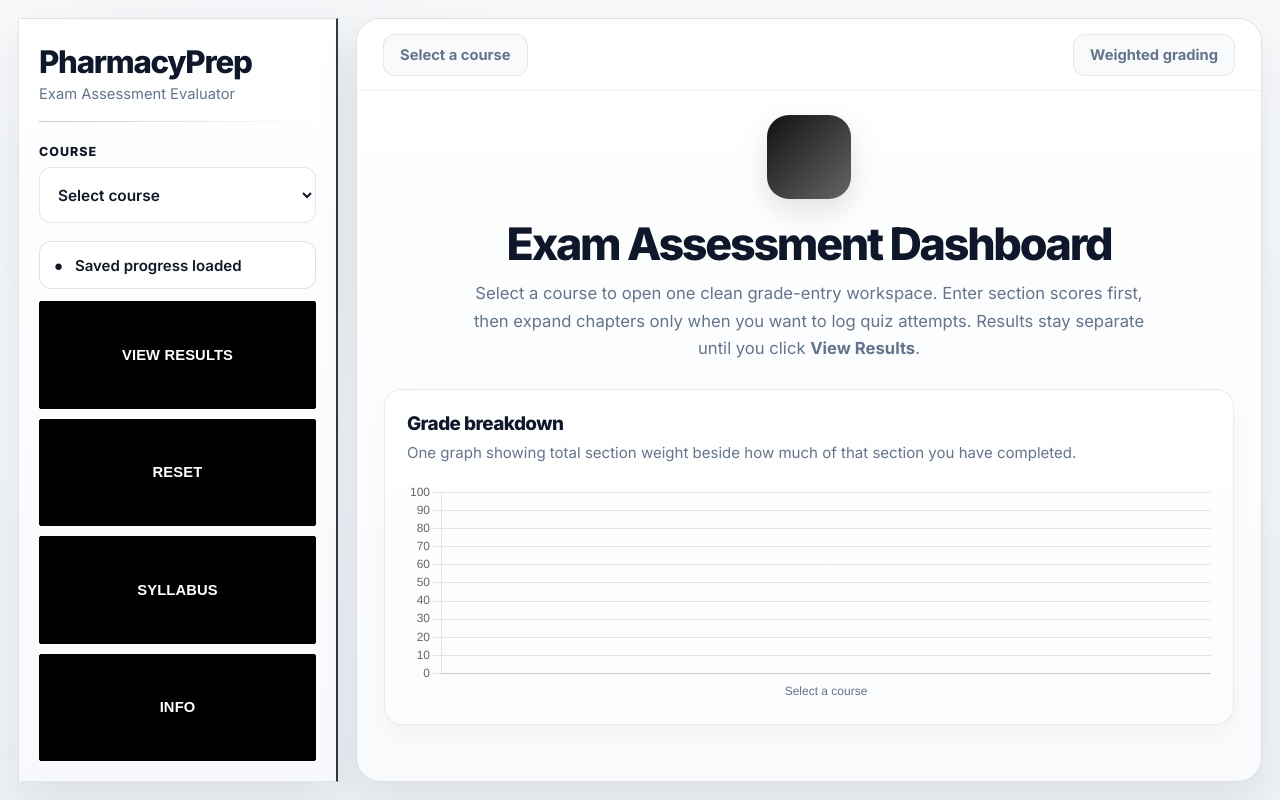
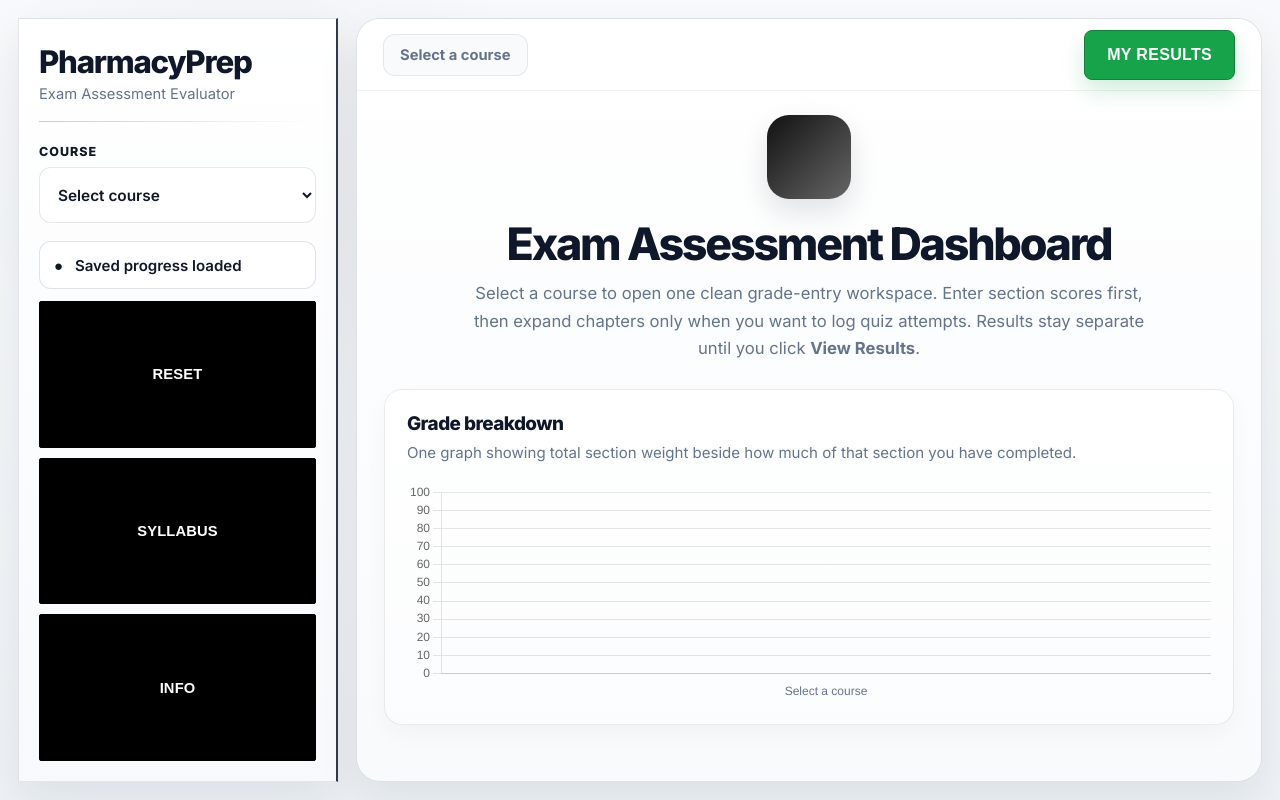
Before and after one commit to ausaafa/GradeCalculator, a Flask app: page / in a window 1280 px wide. Run offline with Flask 3, Linux system fonts and the light colour scheme.

Commit message:
Updated UI

```diff
--- a/templates/index.html
+++ b/templates/index.html
@@ -436,7 +436,6 @@
     .chapter-discuss-btn{width:38px!important;height:38px!important;min-width:38px!important;border-radius:8px!important;border:1px solid rgba(15,23,42,.14)!important;background:#fff!important;color:#111827!important;font-size:1.08rem!important;box-shadow:none!important;padding:0!important;display:grid!important;place-items:center!important;transition:.15s ease!important}
     .chapter-discuss-btn:hover{background:#f1f5f9!important;border-color:#94a3b8!important;transform:translateY(-1px)!important}
     .chapter-discuss-btn.active{background:#050505!important;color:#fff!important;border-color:#050505!important}
-    .chapter-entry{grid-template-columns:minmax(220px,1fr) 88px 166px 142px 104px!important}
     .self-type-note{margin-top:8px;padding:10px 12px;border:1px solid rgba(15,23,42,.08);background:#f8fafc;border-radius:8px;color:#475569;font-size:.82rem;font-weight:650;line-height:1.4}
     .results-compact-note{margin-bottom:18px}
 
@@ -516,6 +515,26 @@
       border-color:#111827!important;
     }
 
+
+    /* ── PATCH: top My Results button + emoji quick scoring ── */
+    .top-results-btn{
+      height:50px!important;
+      padding:0 22px!important;
+      border-radius:8px!important;
+      border:1px solid #15803d!important;
+      background:#16a34a!important;
+      color:#fff!important;
+      font-size:1rem!important;
+      font-weight:900!important;
+      cursor:pointer!important;
+      box-shadow:0 10px 22px rgba(22,163,74,.20)!important;
+      text-transform:uppercase;
+      letter-spacing:.02em;
+    }
+    .top-results-btn:hover{background:#15803d!important;transform:translateY(-1px)}
+    .emoji-score-hint{color:#64748b;font-size:.78rem;font-weight:700;margin-top:3px;line-height:1.35}
+    .chapter-entry{grid-template-columns:minmax(220px,1fr) 88px 156px 112px!important}
+
     @media(max-width:1200px){.course-summary-grid,.part-score-row,.chapter-entry,.part-picker-row{grid-template-columns:1fr!important}.input-head{flex-direction:column}.readiness-table{min-width:680px}.readiness-card{overflow-x:auto}}
 
     @media(max-width:1200px){
@@ -640,7 +659,7 @@
     <div class="status-chip" id="status"><span>●</span>&nbsp;Default page loaded</div>
 
     <div class="sidebar-actions">
-      <button class="side-btn" id="viewResultsBtn">View Results</button>
+      <button class="side-btn" id="viewResultsBtn" style="display:none">View Results</button>
       <button class="side-btn outline-btn" id="resetBtn">Reset</button>
       <button class="side-btn outline-btn" id="syllabusBtn">Syllabus</button>
       <button class="side-btn outline-btn" id="infoBtn">Info</button>
@@ -653,7 +672,7 @@
         <button class="top-back-btn" id="backBtn" style="display:none">← Back</button>
         <div class="top-pill" id="topPillLeft">Select a course</div>
       </div>
-      <div class="top-pill" id="weightingPill">Weighted grading</div>
+      <button class="top-pill top-results-btn" id="weightingPill" type="button">My Results</button>
     </div>
 
     <div class="main-scroll">
@@ -684,7 +703,7 @@
                 <h2 id="inputCourseTitle">Course grade entry</h2>
                 <p>Enter all section scores on this page. Chapter scoring is optional and stays collapsed until you expand a section.</p>
               </div>
-              <button class="primary-btn" id="inputViewResultsBtn">View Results</button>
+              <button class="primary-btn" id="inputViewResultsBtn">My Results</button>
             </div>
             <div class="course-summary-grid" id="courseSummaryGrid"></div>
             <div class="entry-list" id="gradeEntryPanel"></div>
@@ -906,7 +925,7 @@ ddCourse.addEventListener("change",()=>{
     ddChapter.disabled = true;
 
     partLabel.textContent = "Part";
-    weightingPill.textContent = "Weighted grading";
+    weightingPill.textContent = "My Results";
     topPill.textContent = "Select a course";
     setStatus("Default page loaded");
 
@@ -937,7 +956,7 @@ ddCourse.addEventListener("change",()=>{
   ddChapter.disabled = true;
 
   const weights = Object.values(course.parts).map(p=>p.weight).join(" / ");
-  weightingPill.textContent = `Weighted grading: ${weights}`;
+  weightingPill.textContent = "My Results";
   topPill.textContent = state.selectedCourse;
   setStatus("Course selected");
 
@@ -971,6 +990,10 @@ document.getElementById("viewResultsBtn").addEventListener("click",()=>{
   if(!state.selectedCourse){setStatus("Select a course first");return;}
   pushView("resultsView");renderResultsView();setStatus("Results loaded");
 });
+weightingPill.addEventListener("click",()=>{
+  if(!state.selectedCourse){setStatus("Select a course first");return;}
+  pushView("resultsView");renderResultsView();setStatus("Results loaded");
+});
 document.getElementById("inputViewResultsBtn").addEventListener("click",()=>{
   if(!state.selectedCourse){setStatus("Select a course first");return;}
   pushView("resultsView");renderResultsView();setStatus("Results loaded");
@@ -990,7 +1013,7 @@ document.getElementById("resetBtn").addEventListener("click",()=>{
 
   partLabel.textContent = "Part";
   topPill.textContent = "Select a course";
-  weightingPill.textContent = "Weighted grading";
+  weightingPill.textContent = "My Results";
   setStatus("Default page loaded");
 
   viewStack.length = 0;
@@ -1038,7 +1061,7 @@ document.getElementById("resetBtn").addEventListener("click",()=>{
 
   partLabel.textContent = "Part";
   topPill.textContent = "Select a course";
-  weightingPill.textContent = "Weighted grading";
+  weightingPill.textContent = "My Results";
   setStatus("Default page loaded");
 
   // Return to default screen
@@ -1355,7 +1378,7 @@ function renderGradeEntryView(){
     <div class="summary-tile"><strong>${pKeys.length}</strong><span>${xe(course.partLabel)} sections</span></div>
     <div class="summary-tile"><strong>${totalChapters}</strong><span>Available chapters</span></div>
     <div class="summary-tile"><strong>${completedChapters}/${totalChapters}</strong><span>Chapters scored</span></div>`;
-  weightingPill.textContent=`Weighted grading: ${weights}`;
+  weightingPill.textContent= "My Results";
   topPill.textContent=state.selectedCourse;
   const options=pKeys.map(p=>`<option value="${xe(p)}" ${p===inputSelectedPart?"selected":""}>${xe(p)} (${parts[p].weight}%)</option>`).join("");
   document.getElementById("gradeEntryPanel").innerHTML=`
@@ -1409,7 +1432,6 @@ function renderSelectedPartEntry(partKey){
           <span>${pr.done}/${pr.total} completed</span>
         </div>
         <div class="chapter-search"><input type="text" placeholder="Filter visible chapters..." oninput="filterVisibleChapterRows(this.value)"></div>
-        <div class="self-type-note"><strong>Self Assessment — Types of questions:</strong> Recall · Problem Solving · Critical Thinking · Math Calculations · Regulations &amp; Ethics</div>
         <div class="chapter-entry-list">${chapterRows}</div>
         ${part.chapters.length>6?`<button class="show-more-btn" onclick="toggleChapterList()">${inputShowAllChapters?"Show fewer chapters":"Show all chapters"}${hiddenCount?` (${hiddenCount} more)`:""}</button>`:""}
       </div>
@@ -1423,21 +1445,22 @@ function renderChapterEntryRow(partKey,chapter,chapterIdx){
   const selectedFeedback=state.chapterFeedback[feedbackKey]||"";
   const safeHash=Math.abs(hashCode(partKey+chapter));
   const inputId=`ch_${safeHash}`;
-  const typeId=`type_${safeHash}`;
   const rowId=`row_${safeHash}`;
-  const typeOptions=SELF_ASSESSMENT_TYPES.map(type=>`<option value="${xe(type)}" ${latest&&latest.questionType===type?"selected":""}>${xe(type)}</option>`).join("");
-  const reactionButtons=Object.keys(DISCUSSION_REACTIONS).map(key=>`<button class="chapter-discuss-btn ${selectedFeedback===key?"active":""}" type="button" onclick="setChapterFeedback('${encodeURIComponent(partKey)}','${encodeURIComponent(chapter)}','${key}')" title="Mark for discussion: ${key}">${DISCUSSION_REACTIONS[key]}</button>`).join("");
-  const latestType=latest&&latest.questionType?` · ${xe(latest.questionType)}`:"";
-  const feedbackText=selectedFeedback?` · Discussion: ${DISCUSSION_REACTIONS[selectedFeedback]}`:"";
+  const reactionButtons=Object.keys(DISCUSSION_REACTIONS).map(key=>{
+    const label = key==="up" ? "Quick score: above 70%" : key==="neutral" ? "Quick score: 50–60%" : "Quick score: below 50%";
+    return `<button class="chapter-discuss-btn ${selectedFeedback===key?"active":""}" type="button" onclick="setChapterFeedback('${encodeURIComponent(partKey)}','${encodeURIComponent(chapter)}','${key}')" title="${label}">${DISCUSSION_REACTIONS[key]}</button>`;
+  }).join("");
+  const latestType=latest&&latest.quickSource?` · ${xe(latest.quickSource)}`:"";
+  const feedbackText=selectedFeedback?` · Quick: ${DISCUSSION_REACTIONS[selectedFeedback]}`:"";
   return `<div class="chapter-entry" id="${rowId}" data-search="${xe((partKey+' '+chapter).toLowerCase())}">
     <div>
       <div class="chapter-entry-title">${xe(chapter)}</div>
       <div class="chapter-entry-meta">${latest?`Latest: ${latest.earned}/${latest.possible} · ${latest.score}%${latestType} · ${attempts.length} attempt${attempts.length===1?"":"s"}${feedbackText}`:`No attempts yet${feedbackText}`}</div>
+      <div class="emoji-score-hint">👍 above 70% · 😐 50–60% · 👎 below 50%</div>
     </div>
     <input id="${inputId}" type="number" min="0" max="10" step="1" placeholder="0–10">
-    <select id="${typeId}" class="self-assess-select" aria-label="Self assessment question type">${typeOptions}</select>
     <div class="chapter-discuss-actions">${reactionButtons}</div>
-    <button onclick="saveChapterAttemptFor('${encodeURIComponent(partKey)}','${encodeURIComponent(chapter)}','${inputId}','${typeId}')">Add /10</button>
+    <button onclick="saveChapterAttemptFor('${encodeURIComponent(partKey)}','${encodeURIComponent(chapter)}','${inputId}')">Add Score</button>
   </div>`;
 }
 function toggleChapterList(){
@@ -1467,37 +1490,43 @@ function savePartExamFor(encodedPart,idx){
   state.partExamScores[partKey]=v;
   saveState();setStatus("Section score saved");renderGradeEntryView();destroyChart("defaultBarChart");renderDefaultBarChart();
 }
-function saveChapterAttemptFor(encodedPart,encodedChapter,inputId,typeId){
+function saveChapterAttemptFor(encodedPart,encodedChapter,inputId){
   const partKey=decodeURIComponent(encodedPart);
   const chapter=decodeURIComponent(encodedChapter);
   const inp=document.getElementById(inputId);
   const earned=parseInt(inp?inp.value:"",10);
-  const typeEl=document.getElementById(typeId);
-  const questionType=typeEl?typeEl.value:SELF_ASSESSMENT_TYPES[0];
   if(isNaN(earned)||earned<0||earned>QUIZ_MAX){setStatus(`Score must be between 0 and ${QUIZ_MAX}`);return;}
   const key=chKey(partKey,chapter);
   if(!state.chapterAttempts[key])state.chapterAttempts[key]=[];
   const n=state.chapterAttempts[key].length+1;
   const percent=Math.round(earned/QUIZ_MAX*1000)/10;
-  const entry={part:partKey,chapter,label:`Attempt ${n}`,earned,possible:QUIZ_MAX,score:percent,questionType,timestamp:new Date().toLocaleString()};
+  const entry={part:partKey,chapter,label:`Attempt ${n}`,earned,possible:QUIZ_MAX,score:percent,timestamp:new Date().toLocaleString()};
   state.chapterAttempts[key].push(entry);
   state.attemptTimeline.push(entry);
-  saveState();setStatus("Chapter attempt saved");renderGradeEntryView();destroyChart("defaultBarChart");renderDefaultBarChart();
+  saveState();setStatus("Chapter score saved");renderGradeEntryView();destroyChart("defaultBarChart");renderDefaultBarChart();
 }
 function setChapterFeedback(encodedPart,encodedChapter,reaction){
   const partKey=decodeURIComponent(encodedPart);
   const chapter=decodeURIComponent(encodedChapter);
   const key=chKey(partKey,chapter);
-  if(state.chapterFeedback[key]===reaction){
-    delete state.chapterFeedback[key];
-    setStatus("Chapter discussion marker cleared");
-  }else{
-    state.chapterFeedback[key]=reaction;
-    const label=reaction==="up"?"confident":reaction==="neutral"?"needs review":"needs discussion";
-    setStatus(`Chapter marked: ${label}`);
-  }
+  const quickScores={up:8, neutral:6, down:4};
+  const quickLabels={up:"Quick score: above 70%", neutral:"Quick score: 50–60%", down:"Quick score: below 50%"};
+
+  state.chapterFeedback[key]=reaction;
+  if(!state.chapterAttempts[key])state.chapterAttempts[key]=[];
+
+  const earned=quickScores[reaction];
+  const n=state.chapterAttempts[key].length+1;
+  const percent=Math.round(earned/QUIZ_MAX*1000)/10;
+  const entry={part:partKey,chapter,label:`Attempt ${n}`,earned,possible:QUIZ_MAX,score:percent,quickSource:quickLabels[reaction],timestamp:new Date().toLocaleString()};
+  state.chapterAttempts[key].push(entry);
+  state.attemptTimeline.push(entry);
+
+  const label=reaction==="up"?"above 70% quick result":reaction==="neutral"?"50–60% quick result":"below 50% quick result";
+  setStatus(`Chapter saved as ${label}`);
   saveState();
   renderGradeEntryView();
+  destroyChart("defaultBarChart");renderDefaultBarChart();
 }
 
 function deleteLatestChapterAttemptFor(encodedPart,encodedChapter){
@@ -1712,7 +1741,7 @@ if(state.selectedCourse){
     const o=document.createElement("option");o.value=p;o.textContent=`${p} (${w}%)`;ddPart.appendChild(o);
   });
   const weights=Object.values(course.parts).map(p=>p.weight).join(" / ");
-  weightingPill.textContent=`Weighted grading: ${weights}`;
+  weightingPill.textContent= "My Results";
   topPill.textContent=state.selectedCourse;
 }
 renderDefaultBarChart();
```
